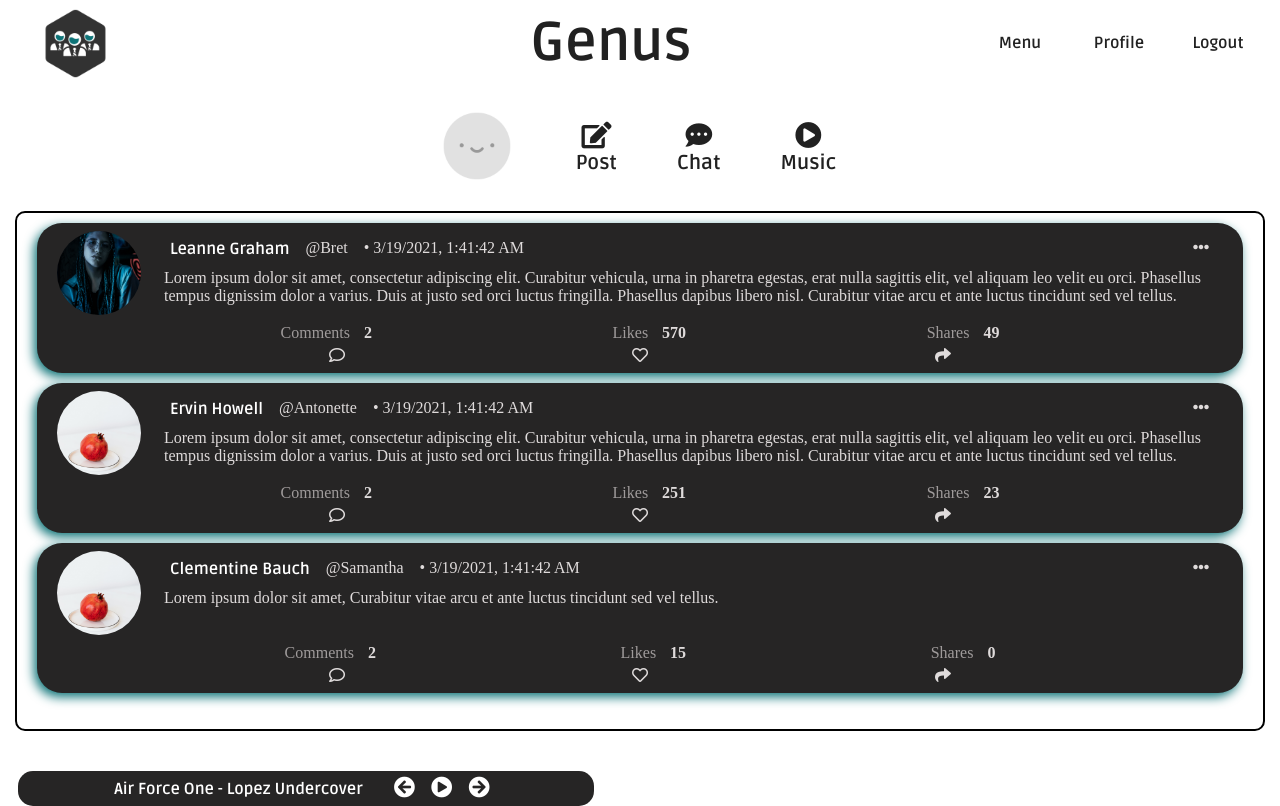
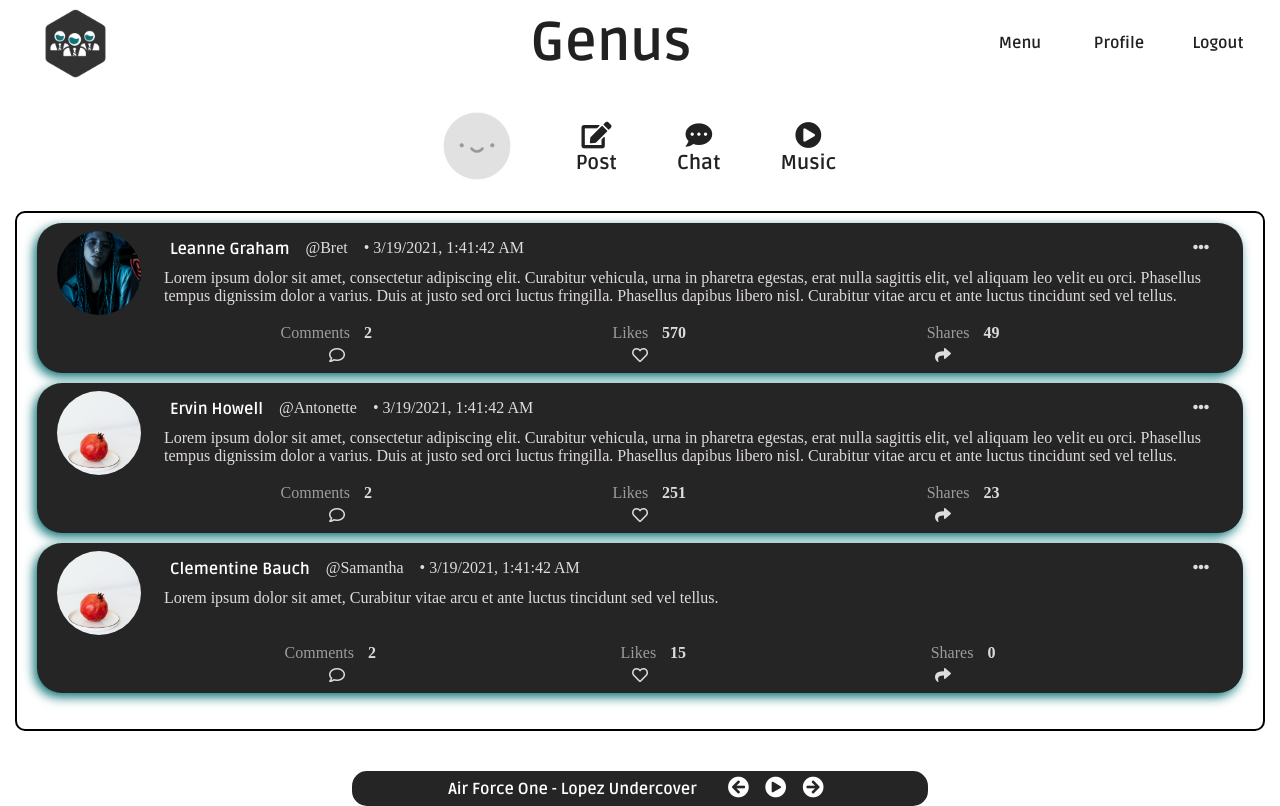
Before and after one commit to lteranl/genus, a React (Create React App) app: page / in a window 1280 px wide. Built offline with nearby package versions, Linux system fonts and the light colour scheme.

Commit message:
minor fixes

```diff
--- a/public/index.html
+++ b/public/index.html
@@ -50,5 +50,6 @@
 
       To begin the development, run `npm start` or `yarn start`.
       To create a production bundle, use `npm run build` or `yarn build`.
-    --></body>
+    -->
+  </body>
 </html>
--- a/src/App.js
+++ b/src/App.js
@@ -66,9 +66,7 @@ function App() {
             </Route>
 
             <Route path="/">
-                            <UserOptions
-                                handlePostClicked={handlePostClicked}
-                            />
+              <UserOptions handlePostClicked={handlePostClicked} />
               {postClick && (
                 <UserPostOpened
                   addToFeed={addToFeed}
--- a/src/compenents/musicDisplay/music.css
+++ b/src/compenents/musicDisplay/music.css
@@ -1,5 +1,7 @@
 .music__container {
     margin-top: 40px;
+    display: flex;
+    justify-content: center;
 }
 .music__container-border {
     display: flex;
```
Also changed, not shown: src/index.js (indentation only). Lines whose indentation alone changed are shown as unchanged.
